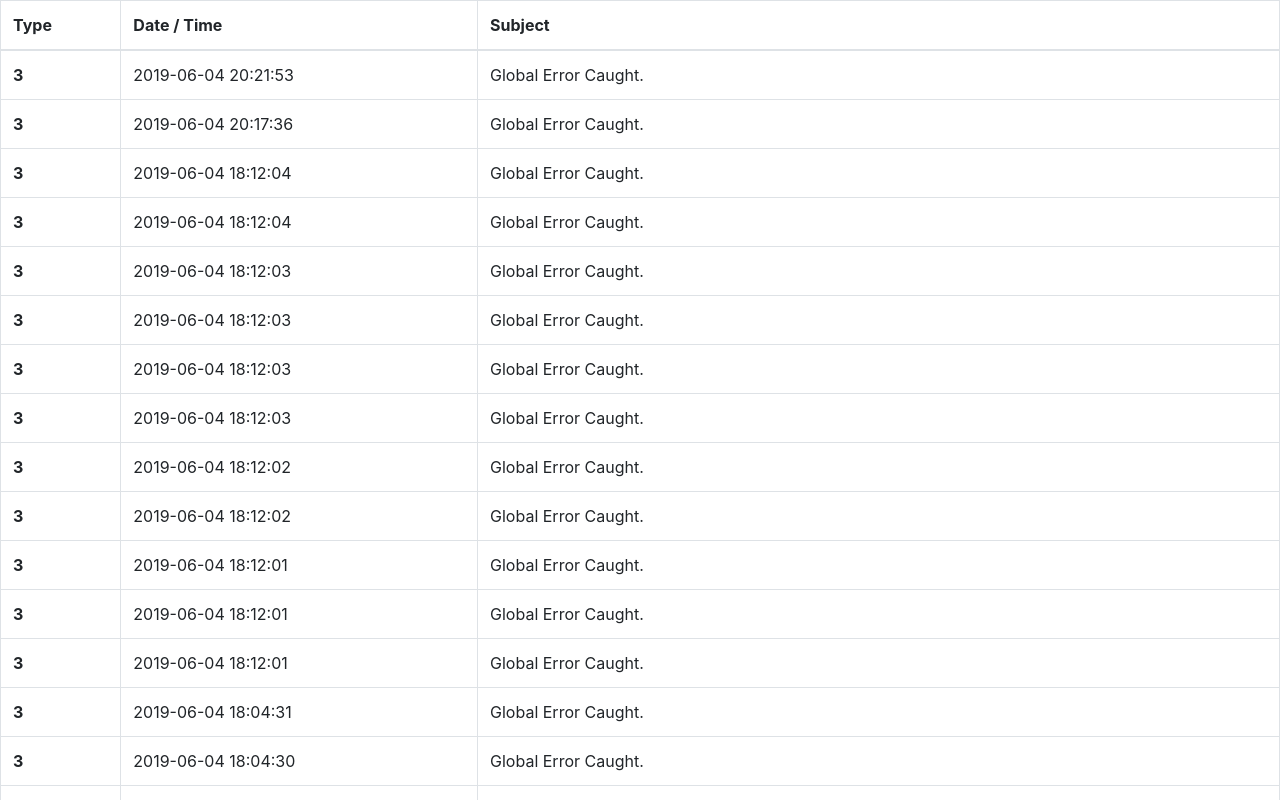
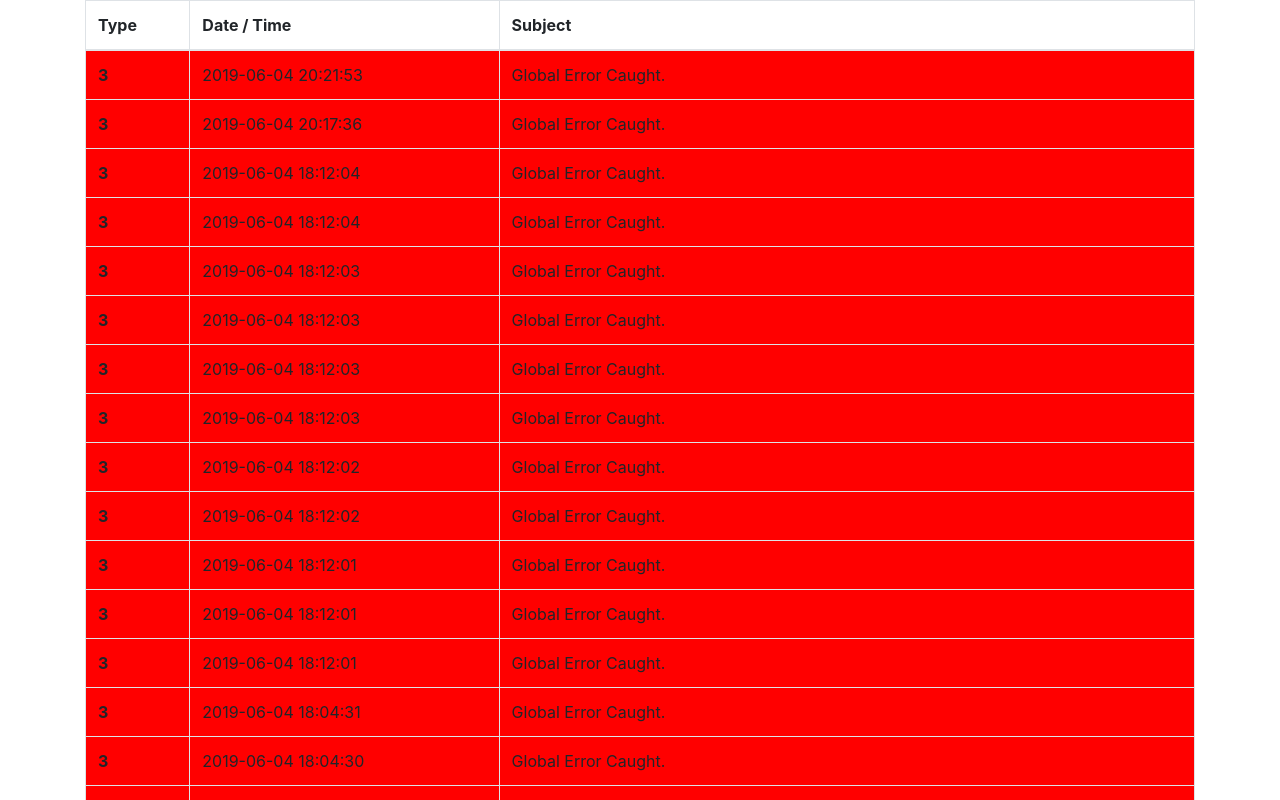
Before and after one commit to Ta1grr/Event-Log-Viewer, a React (Create React App) app: page / in a window 1280 px wide. Shown: the top 800 px of the page. Built offline with nearby package versions, Linux system fonts and the light colour scheme.

Commit message:
implemented color coding based on type

```diff
--- a/src/components/table/index.css
+++ b/src/components/table/index.css
@@ -1,3 +1,20 @@
 h1 {
   color: white;
 }
+
+.tableFormat {
+  width: 80%;
+  margin: 0 auto;
+}
+
+.row1 {
+  background-color: green;
+}
+
+.row2 {
+  background-color: yellow;
+}
+
+.row3 {
+  background-color: red;
+}
--- a/src/components/table/index.js
+++ b/src/components/table/index.js
@@ -1,5 +1,5 @@
 import React, { Component } from "react";
-import { Table } from "reactstrap";
+import { Table, Container } from "reactstrap";
 import "./index.css";
 import sampleLogs from "../../SKUNinja-sample-logs.json";
 
@@ -14,7 +14,8 @@ class TableFormat extends Component {
 
   render() {
     return (
-      <Table bordered>
+      <Container>
+        <Table bordered className="tableFormat">
           <thead>
             <tr>
               <th>Type</th>
@@ -24,7 +25,11 @@ class TableFormat extends Component {
           </thead>
           <tbody>
             {this.state.sampleLog.map(log => (
-            <tr>
+              <tr
+                className={
+                  log.type === "1" ? "row1" : log.type === "2" ? "row2" : "row3"
+                }
+              >
                 <th scope="row">{log.type}</th>
                 <td>{log.created}</td>
                 <td>{log.subject}</td>
@@ -38,6 +43,7 @@ class TableFormat extends Component {
             </tr> */}
           </tbody>
         </Table>
+      </Container>
     );
   }
 }
```
Lines whose indentation alone changed are shown as unchanged.
